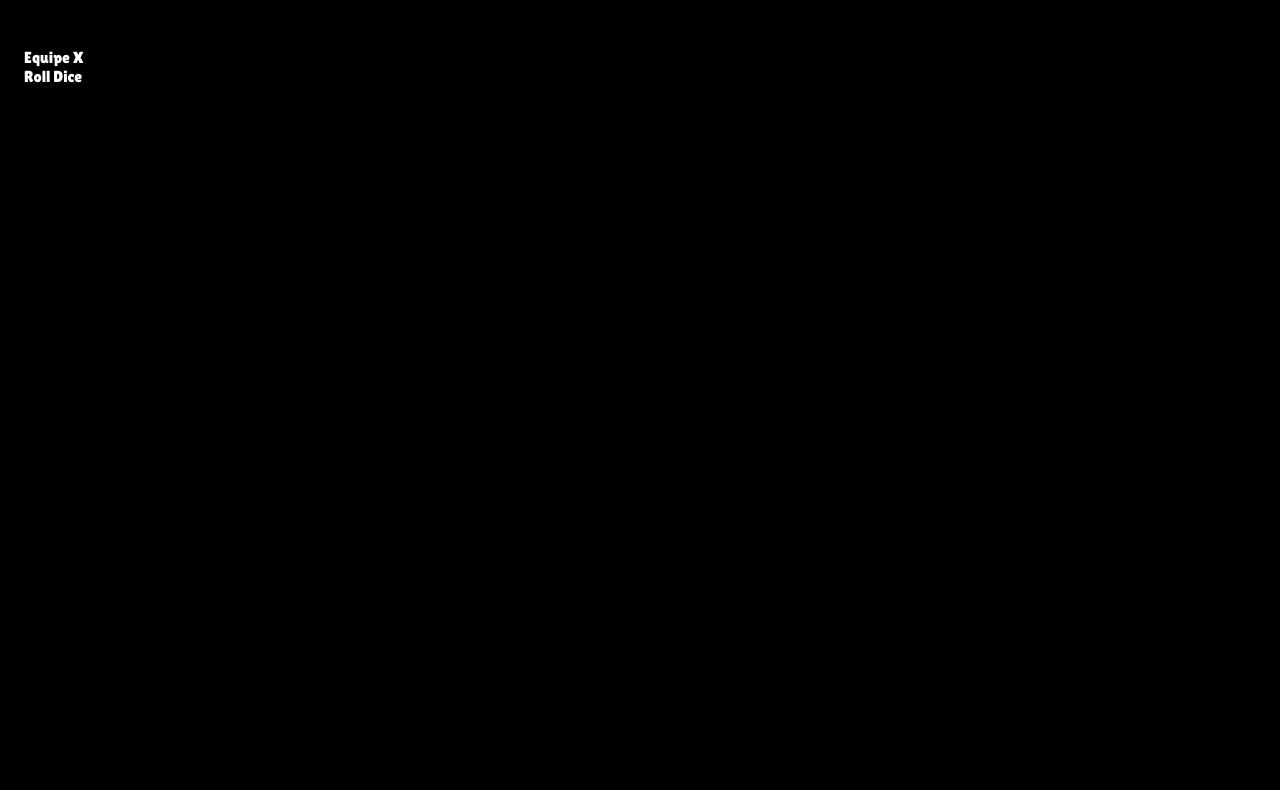
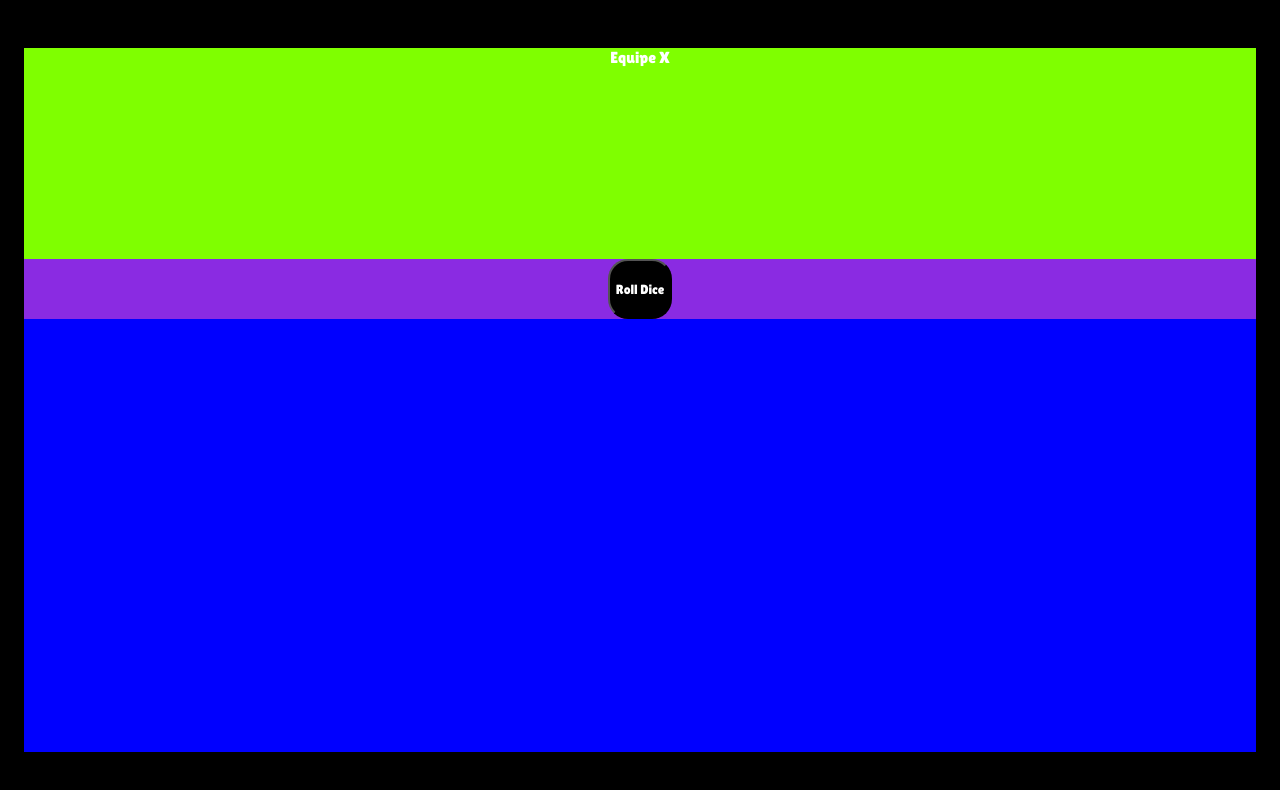
Before and after one commit to Ioshua-N/guess-what, a plain HTML site: page roll-dice/roll-dice.html in a window 1280 px wide. Drawn offline with Linux system fonts and the light colour scheme.

```diff
--- a/roll-dice/roll-dice.css
+++ b/roll-dice/roll-dice.css
@@ -1,4 +1,29 @@
-.team {
-    background-color: black;
+.roll-dice {
+    background-color: blue;
+    height: 100%;
 
 }
+
+.team-name {
+    background-color: chartreuse;
+    height: 30%;
+    display: flex;
+    justify-content: center;
+}
+
+.btn-roll-dice {
+    background-color: blueviolet;
+    display: flex;
+    justify-content: center;
+    height: 60px;
+}
+
+.btn {
+    background-color: black;
+    color: white;
+    border-radius: 20px;
+}
+
+.btn:hover {
+    background-color: darkgray;
+}
--- a/roll-dice/roll-dice.html
+++ b/roll-dice/roll-dice.html
@@ -19,9 +19,12 @@
 
 <body>
     <div class="main">
-        <div class="team">
+        <div class="roll-dice">
             <div class="team-name">Equipe X</div>
-            <div class="btn-roll-dice">Roll Dice</div>
+            <div class="btn-roll-dice">
+                <button class="btn">Roll Dice</button>
+            </div>
+
         </div>
     </div>
 </body>
```
